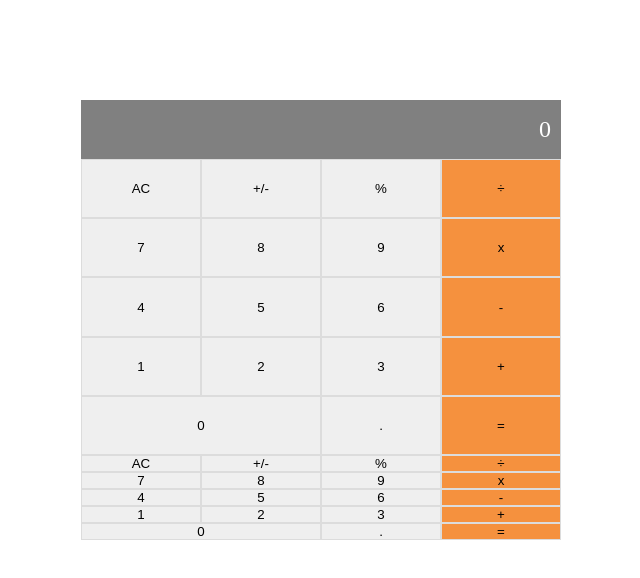
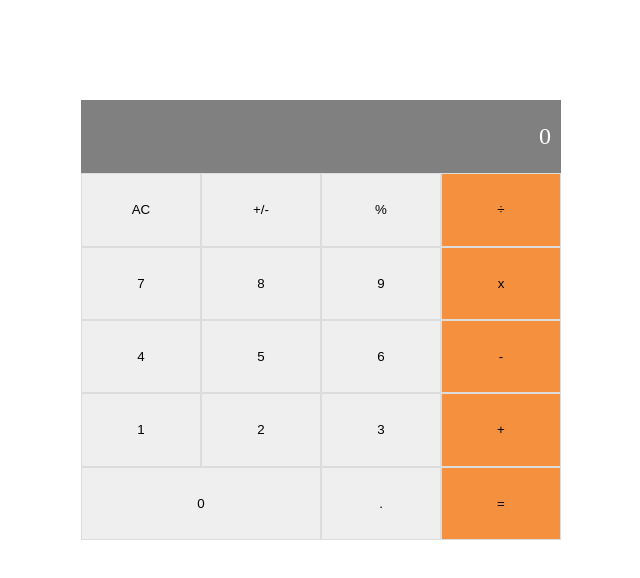
Before and after one commit to ntzwilly/math-magicians, a React (Create React App) app: page / in a window 1280 px wide. Shown: the top 578 px of the page, without its empty margins (319-959 px from the left). Built offline with nearby package versions, Linux system fonts and the light colour scheme.

Commit message:
Add buttons dynamically using an array

```diff
--- a/src/components/Calculator.js
+++ b/src/components/Calculator.js
@@ -15,52 +15,36 @@ export default function Calculator() {
     return display || '0';
   };
 
+  const elements = [{ value: 'AC', className: 'number' },
+    { value: '+/-', className: 'number' },
+    { value: '%', className: 'number' },
+    { value: '÷', className: 'operator' },
+    { value: '7', className: 'number' },
+    { value: '8', className: 'number' },
+    { value: '9', className: 'number' },
+    { value: 'x', className: 'operator' },
+    { value: '4', className: 'number' },
+    { value: '5', className: 'number' },
+    { value: '6', className: 'number' },
+    { value: '-', className: 'operator' },
+    { value: '1', className: 'number' },
+    { value: '2', className: 'number' },
+    { value: '3', className: 'number' },
+    { value: '+', className: 'operator' },
+    { value: '0', className: 'number btn-0' },
+    { value: '.', className: 'number' },
+    { value: '=', className: 'operator' },
+  ];
+
   return (
     <div className="container">
       <div className="result">
         <span>{displayResult()}</span>
       </div>
       <div className="elements">
-        <button type="button" className="number" onClick={onClickHandler} value="AC">AC</button>
-        <button type="button" className="number" onClick={onClickHandler} value="+/-">+/-</button>
-        <button type="button" className="number" onClick={onClickHandler} value="%">%</button>
-        <button type="button" className="operator" onClick={onClickHandler} value="÷">÷</button>
-        <button type="button" className="number" onClick={onClickHandler} value="7">7</button>
-        <button type="button" className="number" onClick={onClickHandler} value="8">8</button>
-        <button type="button" className="number" onClick={onClickHandler} value="9">9</button>
-        <button type="button" className="operator" onClick={onClickHandler} value="x">x</button>
-        <button type="button" className="number" onClick={onClickHandler} value="4">4</button>
-        <button type="button" className="number" onClick={onClickHandler} value="5">5</button>
-        <button type="button" className="number" onClick={onClickHandler} value="6">6</button>
-        <button type="button" className="operator" onClick={onClickHandler} value="-">-</button>
-        <button type="button" className="number" onClick={onClickHandler} value="1">1</button>
-        <button type="button" className="number" onClick={onClickHandler} value="2">2</button>
-        <button type="button" className="number" onClick={onClickHandler} value="3">3</button>
-        <button type="button" className="operator" onClick={onClickHandler} value="+">+</button>
-        <button type="button" className="number btn-0" onClick={onClickHandler} value="0">0</button>
-        <button type="button" className="number" onClick={onClickHandler} value=".">.</button>
-        <button type="button" className="operator" onClick={onClickHandler} value="=">=</button>
-      </div>
-      <div className="elements">
-        <button type="button" className="number" onClick={onClickHandler} value="AC">AC</button>
-        <button type="button" className="number" onClick={onClickHandler} value="+/-">+/-</button>
-        <button type="button" className="number" onClick={onClickHandler} value="%">%</button>
-        <button type="button" className="operator" onClick={onClickHandler} value="÷">÷</button>
-        <button type="button" className="number" onClick={onClickHandler} value="7">7</button>
-        <button type="button" className="number" onClick={onClickHandler} value="8">8</button>
-        <button type="button" className="number" onClick={onClickHandler} value="9">9</button>
-        <button type="button" className="operator" onClick={onClickHandler} value="x">x</button>
-        <button type="button" className="number" onClick={onClickHandler} value="4">4</button>
-        <button type="button" className="number" onClick={onClickHandler} value="5">5</button>
-        <button type="button" className="number" onClick={onClickHandler} value="6">6</button>
-        <button type="button" className="operator" onClick={onClickHandler} value="-">-</button>
-        <button type="button" className="number" onClick={onClickHandler} value="1">1</button>
-        <button type="button" className="number" onClick={onClickHandler} value="2">2</button>
-        <button type="button" className="number" onClick={onClickHandler} value="3">3</button>
-        <button type="button" className="operator" onClick={onClickHandler} value="+">+</button>
-        <button type="button" className="number btn-0" onClick={onClickHandler} value="0">0</button>
-        <button type="button" className="number" onClick={onClickHandler} value=".">.</button>
-        <button type="button" className="operator" onClick={onClickHandler} value="=">=</button>
+        { elements.map((element) => (
+          <button key={element} type="button" className={element.className} value={element.value} onClick={onClickHandler}>{element.value}</button>
+        ))}
       </div>
     </div>
   );
```
